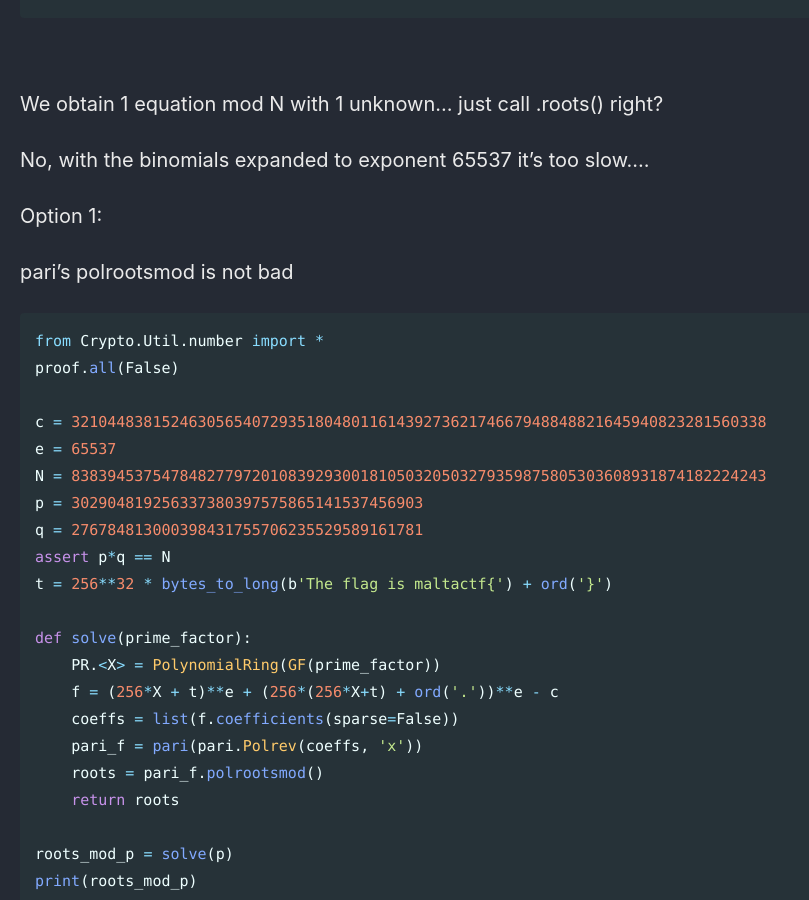
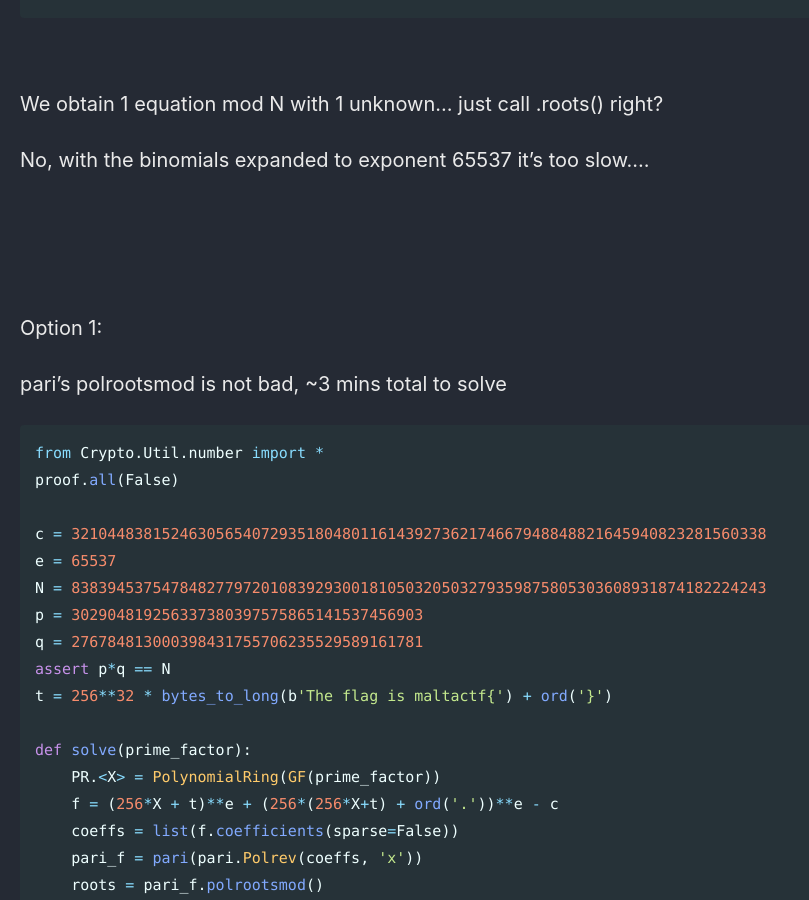
Before and after one commit to Connor-McCartney/Connor-McCartney.github.io, a Jekyll site: the page built from _pages/cryptography/other/grammarnaziMaltaQuals2025.md, in a window 1280 px wide and 900 px high, scrolled down 2185 px. Shown: the whole window, without its empty margins (0-809 px from the left). Built offline with Jekyll 4.4.1, drawn with Linux system fonts in a browser that asks for light colours; cached includes are drawn as plain includes.

Commit message:
Update grammarnaziMaltaQuals2025.md

````diff
--- a/_pages/cryptography/other/grammarnaziMaltaQuals2025.md
+++ b/_pages/cryptography/other/grammarnaziMaltaQuals2025.md
@@ -91,9 +91,14 @@ We obtain 1 equation mod N with 1 unknown... just call .roots() right?
 
 No, with the binomials expanded to exponent 65537 it's too slow....
 
+<br>
+
+<br>
+
+
 Option 1:
 
-pari's polrootsmod is not bad
+pari's polrootsmod is not bad, ~3 mins total to solve
 
 ```python
 from Crypto.Util.number import *
````
